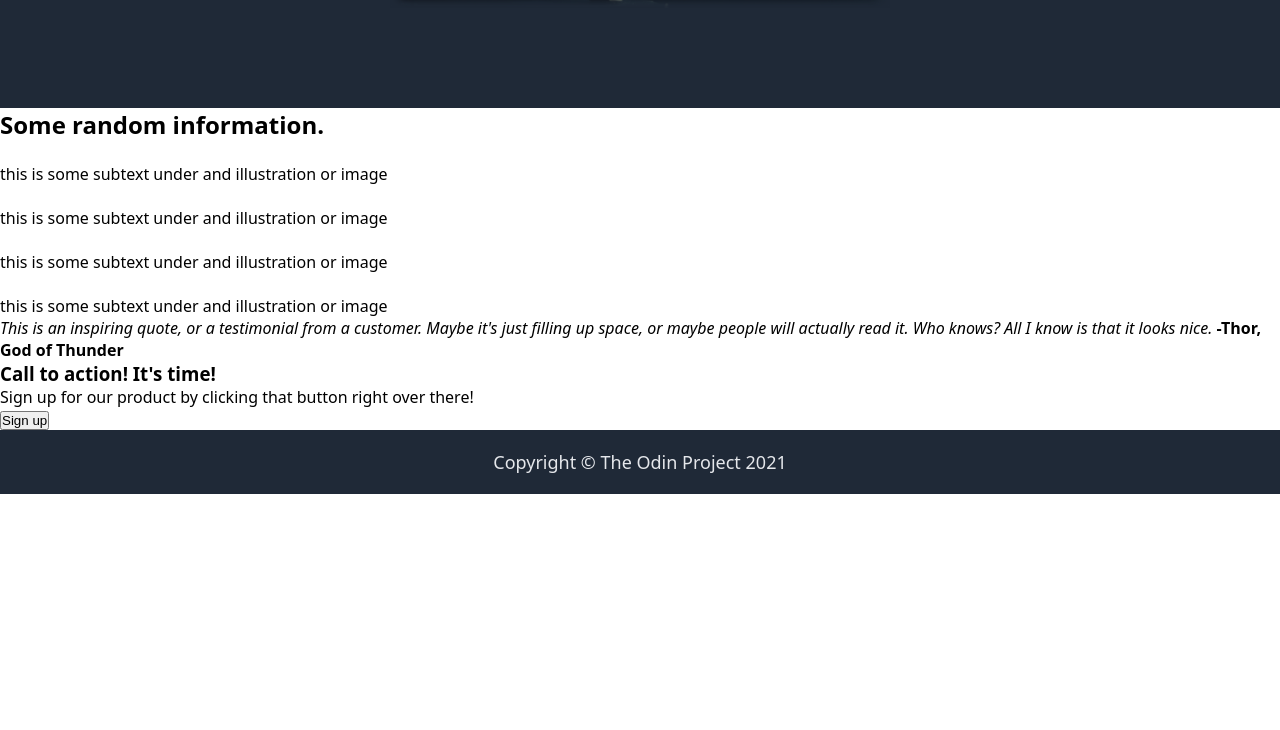
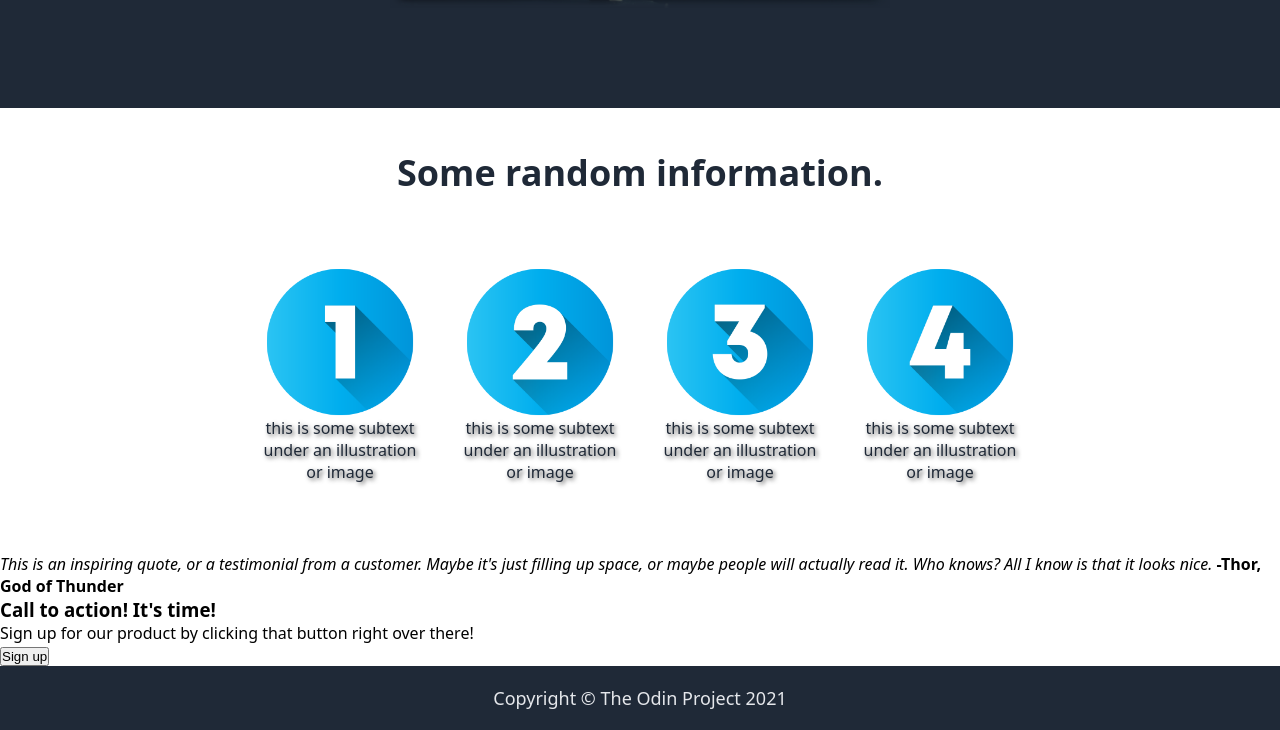
Before and after one commit to 7arMr/landing-page, a plain HTML site: page index.html in a window 1280 px wide. Shown: the part 709-1439 px from the top of the page. Before the commit the page ends 1203 px from the top, so only its background shows below. Drawn offline with Linux system fonts and the light colour scheme.

Commit message:
Format and complete info card pannel, add images, edit flex interaction

```diff
--- a/index.html
+++ b/index.html
@@ -32,21 +32,21 @@
       <div class="info-pannel">
         <h2>Some random information.</h2>
         <div class="info-boxes">
-          <div>
-            <img src="">
-            <p>this is some subtext under and illustration or image</p>
+          <div class="card">
+            <img src="./img/num/one.png">
+            <p>this is some subtext under an illustration or image</p>
           </div>
-          <div>
-            <img src="">
-            <p>this is some subtext under and illustration or image</p>
+          <div class="card">
+            <img src="./img/num/two.png">
+            <p>this is some subtext under an illustration or image</p>
           </div>
-          <div>
-            <img src="">
-            <p>this is some subtext under and illustration or image</p>
+          <div class="card">
+            <img src="./img/num/three.png">
+            <p>this is some subtext under an illustration or image</p>
           </div>
-          <div>
-            <img src="">
-            <p>this is some subtext under and illustration or image</p>
+          <div class="card">
+            <img src="./img/num/four.png">
+            <p>this is some subtext under an illustration or image</p>
           </div>
         </div>
       </div>
--- a/style.css
+++ b/style.css
@@ -110,6 +110,48 @@ a {
   display: none;
 }
 
+.info-pannel {
+  display: flex;
+  flex-flow: column;
+  align-items: center;
+  padding: 20px;
+}
+
+.info-boxes {
+  width: 100%;
+  margin: 20px;
+  display: flex;
+  flex-wrap: wrap;
+  justify-content: center;
+  align-items: center;
+}
+
+.info-pannel h2 {
+  font-size: 36px;
+  font-weight: 900;
+  color: #1f2937;
+  padding: 20px;
+  white-space: nowrap;
+}
+
+.card {
+  color: #1f2937;
+  text-shadow: 2px 2px 4px #505050;
+  width: 160px;
+  text-align: center;
+  display: flex;
+  flex-flow: column wrap;
+  align-items: center;
+  margin: 30px 20px;
+}
+
+.card img {
+  width: 150px;
+}
+
+
+
+
 .footer {
   height: 4rem;
   display: flex;
```
Also changed, not shown: img/num/eight.png (added), img/num/five.png (added), img/num/four.png (added), img/num/one.png (added), img/num/seven.png (added), img/num/six.png (added), img/num/three.png (added), img/num/two.png (added).
